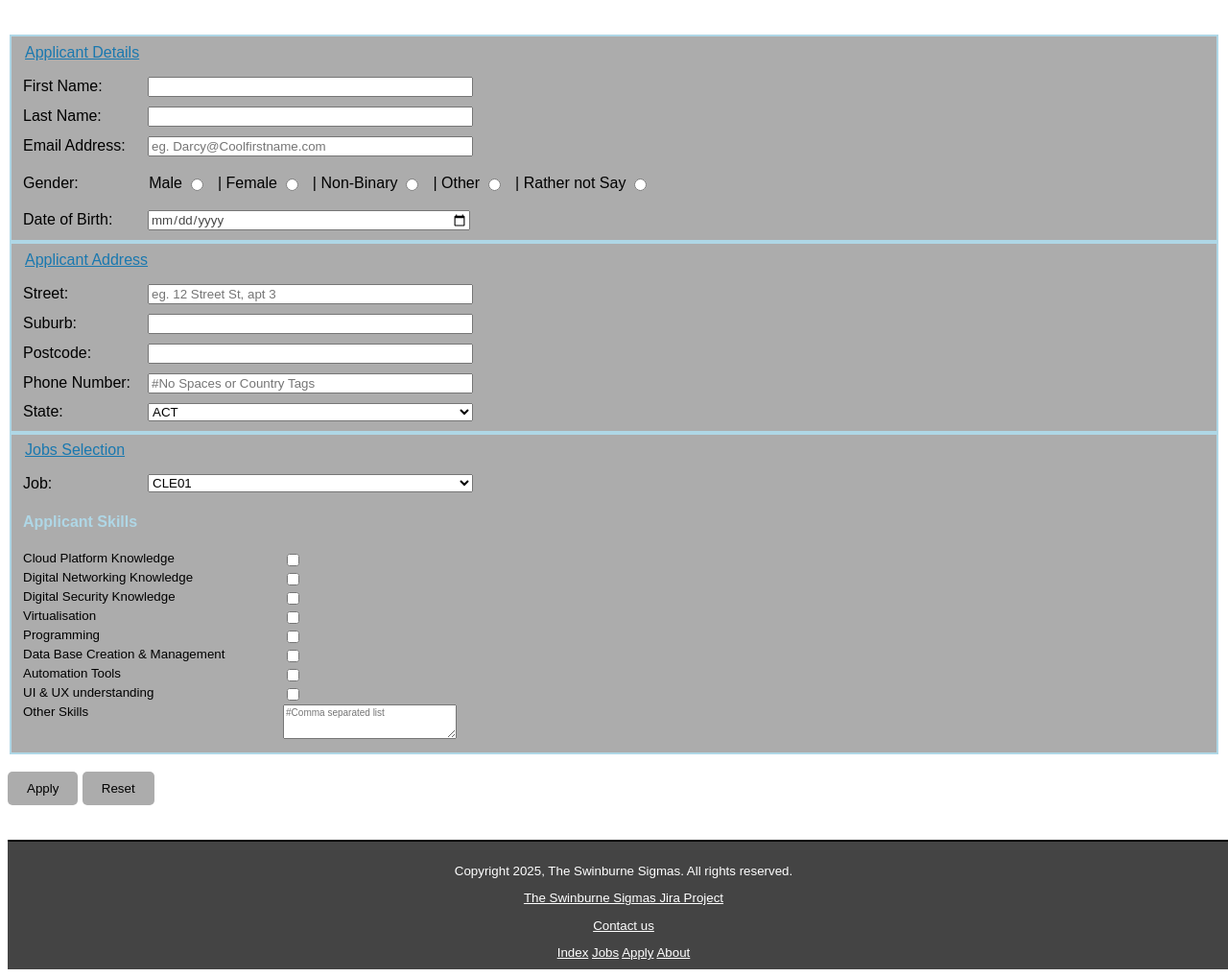
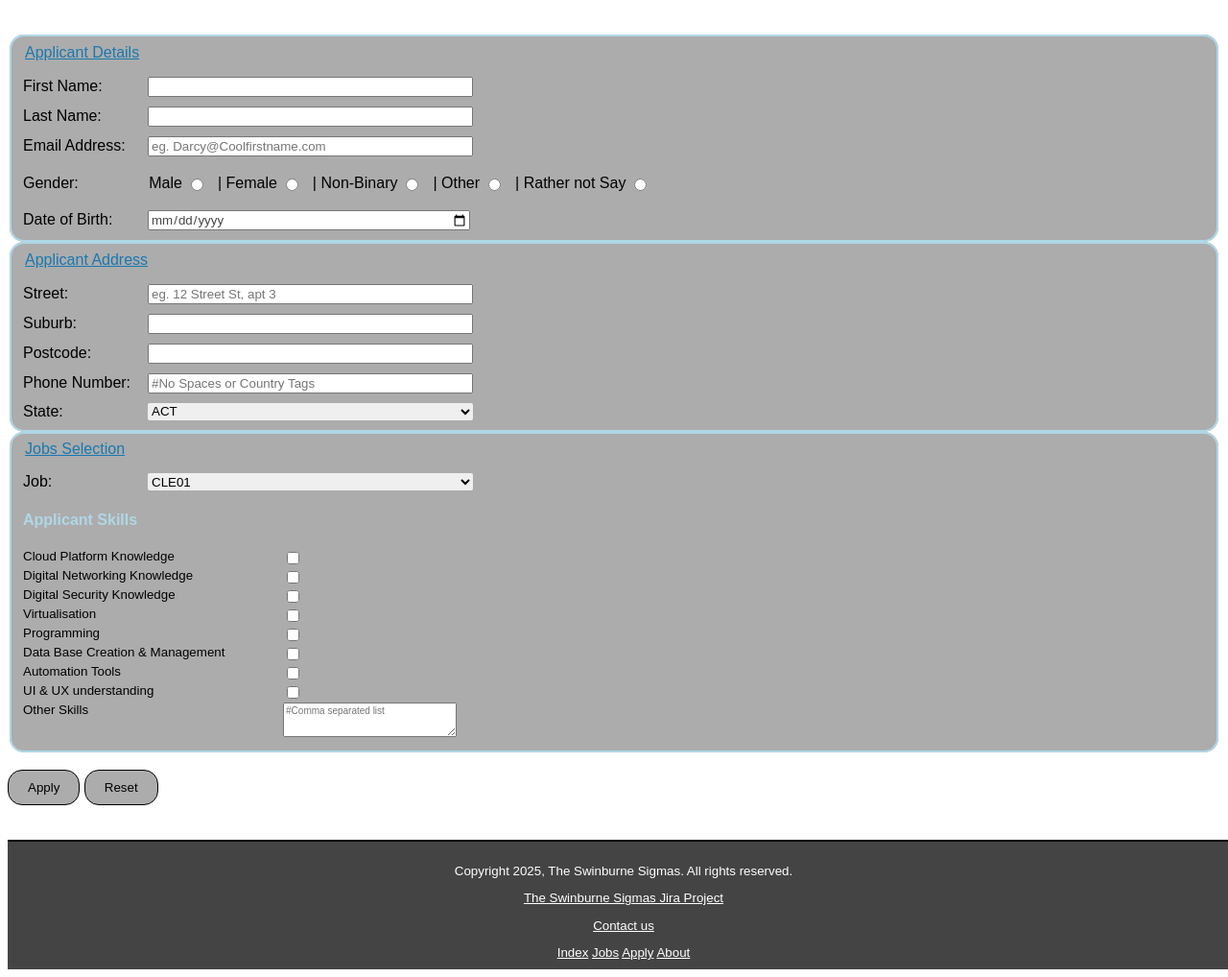
Before and after one commit to WilkiSwin406/WebTechAssignment1, a PHP site: page /apply.html in a window 1280 px wide. Shown: the part 112-1130 px from the top of the page at 96% size. Run offline with PHP 8.4, Linux system fonts and the light colour scheme.

Commit message:
addedd css comments

```diff
--- a/styles.css
+++ b/styles.css
@@ -26,6 +26,7 @@ fieldset {
     border-style: solid; /* make the border a solid color */
     background-color: #acacac ; /* make the background color of the fieldset ... */
     color: black; /* make the font color black */
+    border-radius: 15px; /* make the edges rounded */
   }
 
 fieldset:hover { /* when hovering over a fieldset change he background and border color */
@@ -56,9 +57,10 @@ label { /* move labels to the left side of the page */
 .buttons { /* the . signifies that this is a class which can be called upon in the html documents */
     background-color: #acacac;
     color: black;
-    border: none; /* make no border on the buttons*/
+    border: double; /* make a  border on the buttons*/
+    border-width: 1px; /* make the border thinner */
     padding: 10px 20px;
-    border-radius: 5px; /* make the edges rounded */
+    border-radius: 15px; /* make the edges rounded */
     cursor: pointer;
 
 }
@@ -93,6 +95,11 @@ label { /* move labels to the left side of the page */
     text-align: left;
     align-self: center;
   }
+
+.text-group select {
+    border-radius: 2px;
+    border-width: 0px;
+}
 
 .radio-group {
     display: flex; /* allow the elements to be flexible in their positioning on the page */
@@ -130,7 +137,7 @@ label { /* move labels to the left side of the page */
   }
 
 .input-check input {
-    align-content: center;
+    align-content: center; /* move the content to the centre */
     accent-color:  rgb(175, 215, 230);
     cursor: pointer;
 }
```
